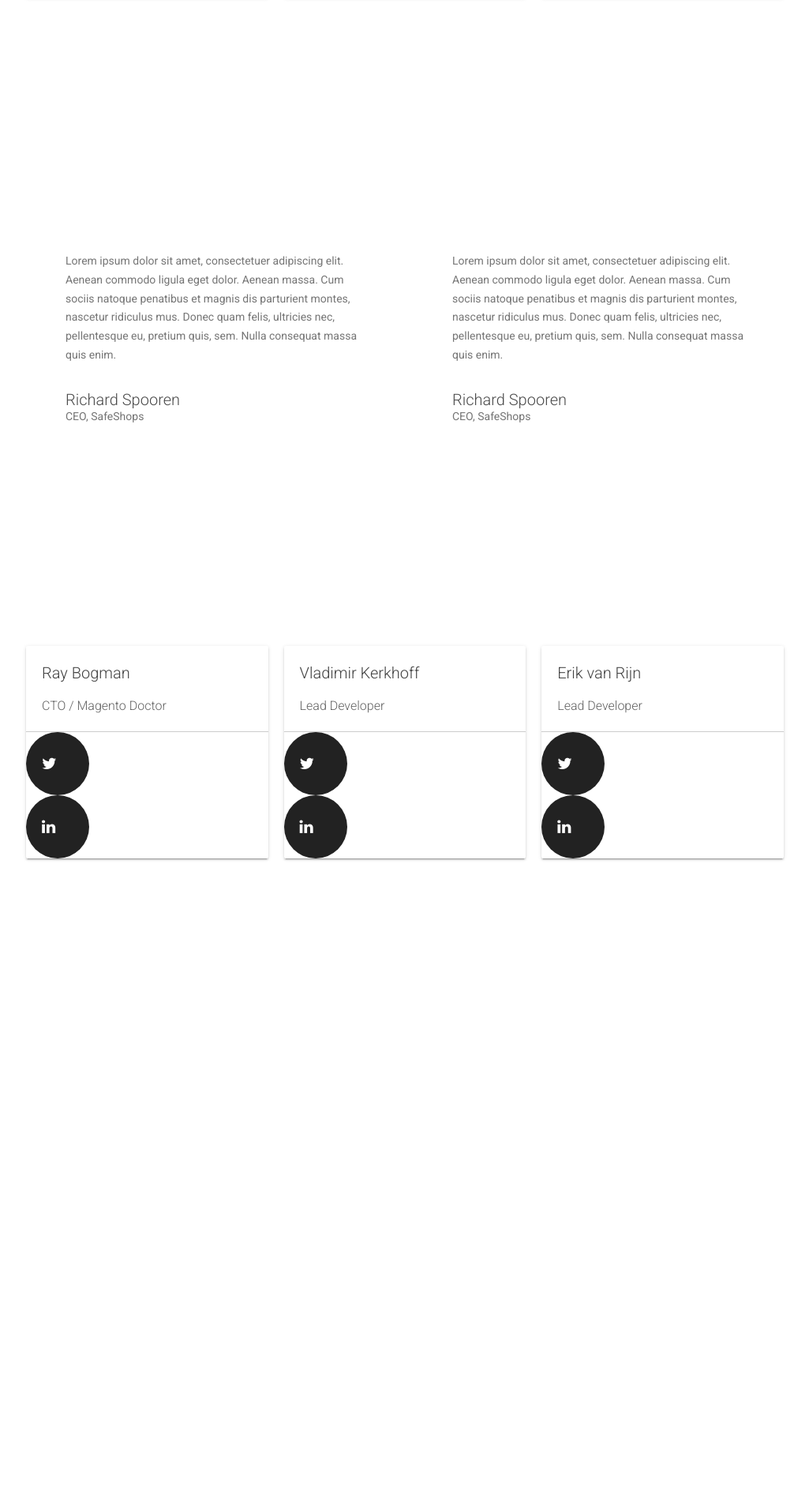
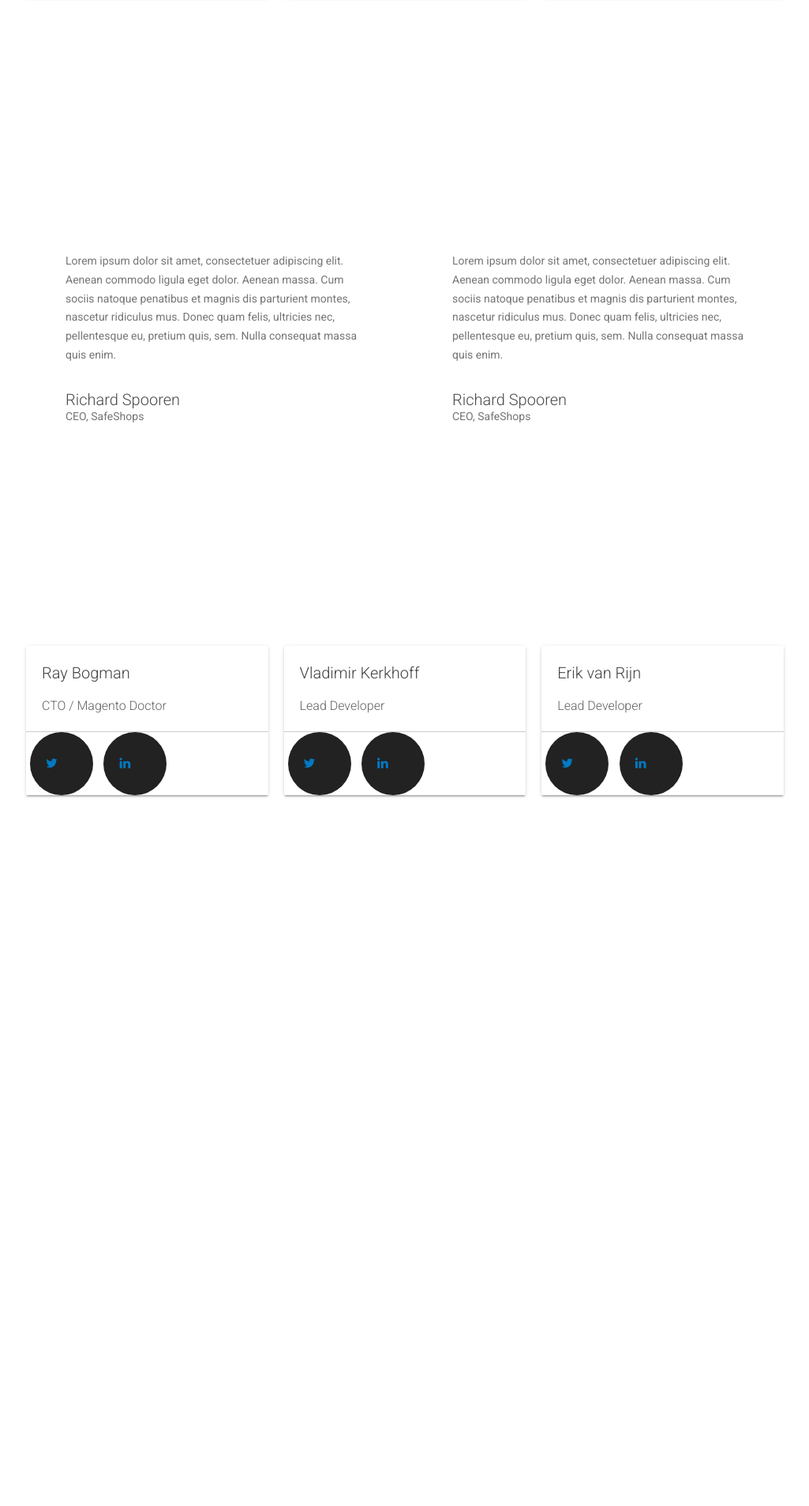
Before and after one commit to mage-acadamy/mage-acadamy.github.io, a Jekyll site: the page built from index.html, in a window 1280 px wide. Shown: the part 2165-4072 px from the top of the page at 79% size, without its empty margins (127-1152 px from the left). Built offline with Jekyll 4.4.1, drawn with Linux system fonts in a browser that asks for light colours; nearby versions of some CDN libraries; comment, search, counter and statistics services are not loaded; after the commit the page ends 3872 px from its top, so only the background shows below that.

Commit message:
inline listing

```diff
--- a/_includes/css/style.scss
+++ b/_includes/css/style.scss
@@ -2439,6 +2439,11 @@ body.case-study {
   }
 }
 
+.list-inline>li {
+    display:inline-block;
+    padding-left:5px;
+    padding-right:5px}
+
 ul.social-buttons {
     margin-bottom: 0;
 }
@@ -2448,10 +2453,8 @@ ul.social-buttons li a {
     width: 40px;
     height: 40px;
     border-radius: 100%;
-    font-size: 20px;
     line-height: 40px;
     outline: 0;
-    color: #fff;
     background-color: #222;
     -webkit-transition: all .3s;
     -moz-transition: all .3s;
@@ -2461,5 +2464,5 @@ ul.social-buttons li a {
 ul.social-buttons li a:hover,
 ul.social-buttons li a:focus,
 ul.social-buttons li a:active {
-    background-color: #fed136;
-}
+    background-color: #fff;
+}
```
